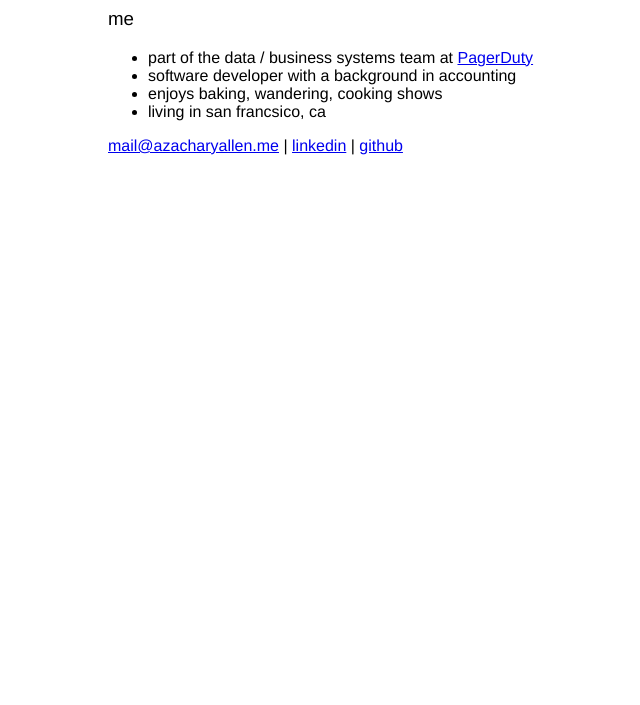
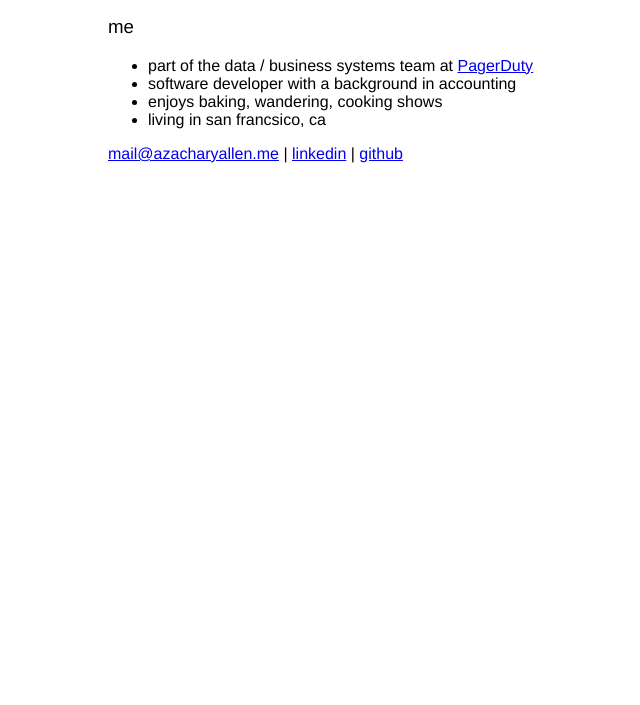
Before and after one commit to azacharyallen/azacharyallen.github.io, a plain HTML site: page index.html in a window 1280 px wide. Shown: the part 95-800 px from the top of the page, without its empty margins (308-948 px from the left). Drawn offline with Linux system fonts and the light colour scheme.

Commit message:
Update index.html

```diff
--- a/index.html
+++ b/index.html
@@ -1,12 +1,11 @@
 <html>
     <head>
         <title> a z a </title>
-        <meta name="viewport" content="width=device-width, initial-scale=1, maximum-scale=1">
         <style type='text/css'>
             body {
                 margin: 0 auto;
-                padding: .5em;
-                max-width: 28em;
+                padding: 1rem;
+                max-width: 28rem;
                 font-family: 'Helvetica Neue', Helvetica, Arial, sans-serif;
                 font-style: normal;
                 font-variant: normal;
```
